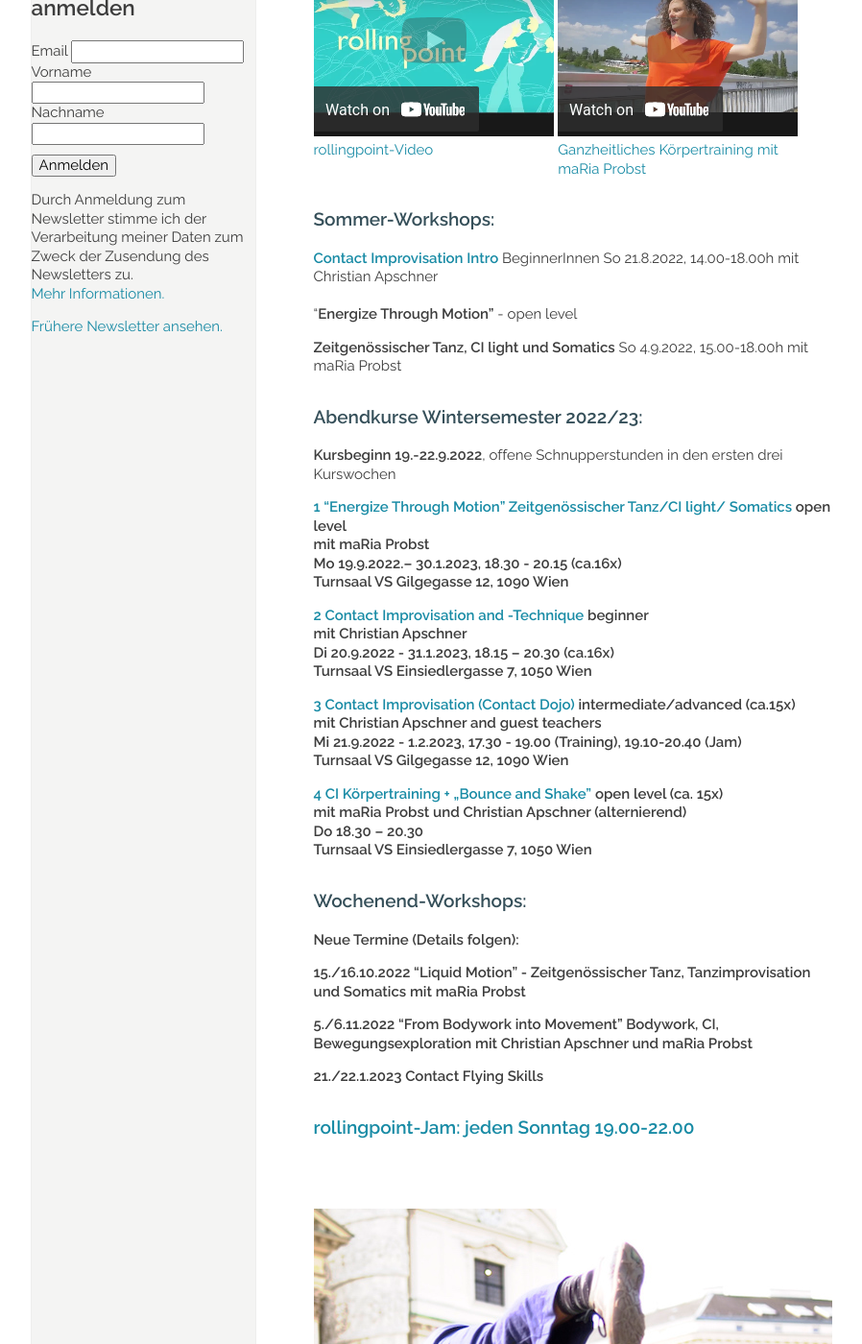
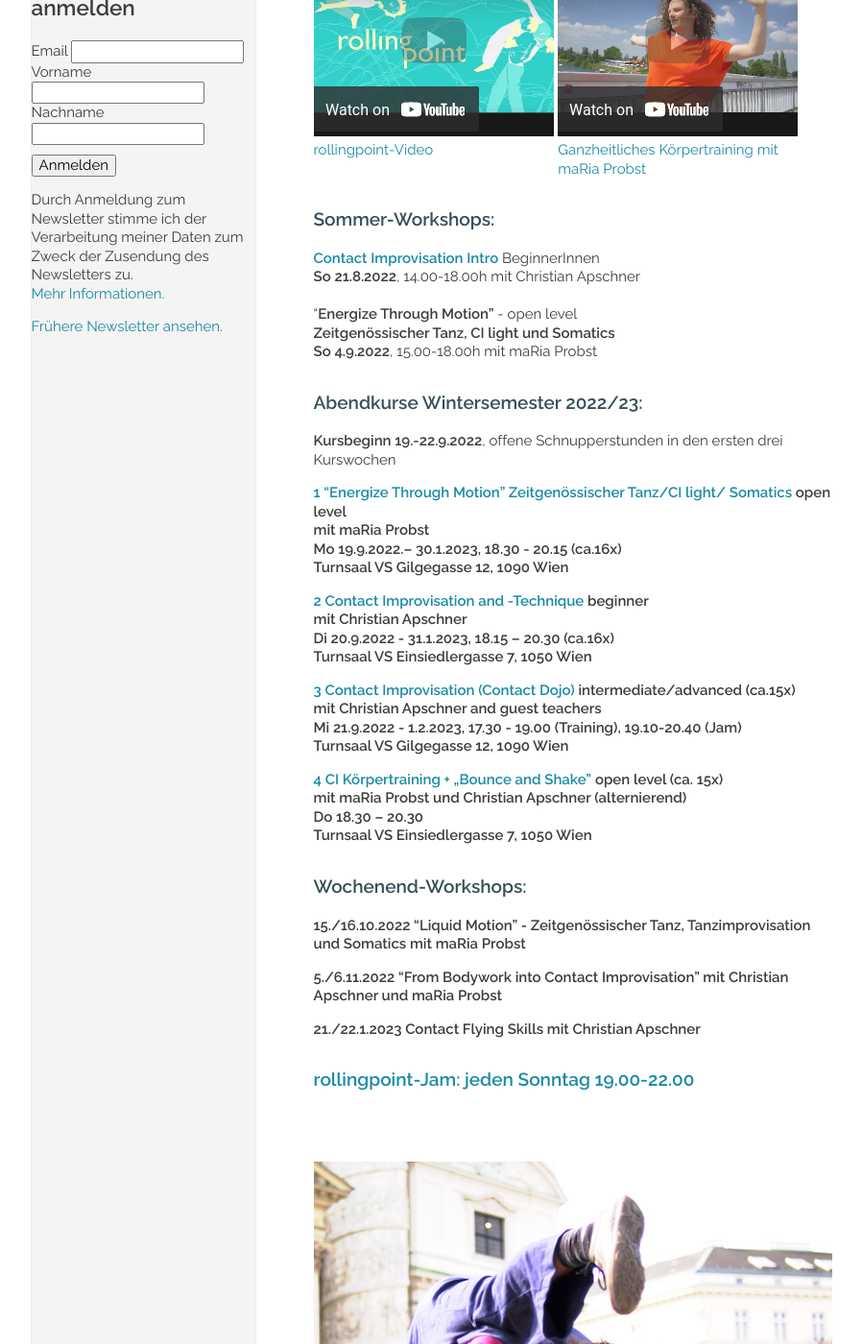
Before and after one commit to manulari/rollingpointat, a Jekyll site: the page built from _pages_de/index.md, in a window 1280 px wide and 1400 px high, scrolled down 926 px. Shown: the whole window at 96% size, without its empty margins (152-1050 px from the left). Built offline with Jekyll 4.4.1, drawn with Linux system fonts in a browser that asks for light colours; comment, search, counter and statistics services are not loaded.

Commit message:
Update page (de) “index”

```diff
--- a/_pages_de/index.md
+++ b/_pages_de/index.md
@@ -21,11 +21,12 @@ Fotocredit: https://johannes-stolba.net/photography/
 
 ### Sommer-Workshops:
 
-**[Contact Improvisation Intro](/workshops#intro)** BeginnerInnen So 21.8.2022, 14.00-18.00h mit Christian Apschner\
+**[Contact Improvisation Intro](/workshops#intro)** BeginnerInnen\
+**So 21.8.2022**, 14.00-18.00h mit Christian Apschner\
 \
-"**Energize Through Motion"** - open level
-
-**Zeitgenössischer Tanz, CI light und Somatics** So 4.9.2022, 15.00-18.00h mit maRia Probst
+"**Energize Through Motion"** - open level\
+**Zeitgenössischer Tanz, CI light und Somatics**\
+**So 4.9.2022**, 15.00-18.00h mit maRia Probst
 
 ### Abendkurse Wintersemester 2022/23:
 
@@ -53,13 +54,11 @@ Turnsaal VS Einsiedlergasse 7, 1050 Wien**
 
 ### Wochenend-Workshops:
 
-**Neue Termine (Details folgen):**
-
 **15./16.10.2022 "Liquid Motion" - Zeitgenössischer Tanz, Tanzimprovisation und Somatics mit maRia Probst**
 
-**5./6.11.2022 "From Bodywork into Movement" Bodywork, CI, Bewegungsexploration mit Christian Apschner und maRia Probst**
+**5./6.11.2022 "From Bodywork into Contact Improvisation" mit Christian Apschner und maRia Probst**
 
-**21./22.1.2023 Contact Flying Skills**
+**21./22.1.2023 Contact Flying Skills mit Christian Apschner**
 
 ### **[rollingpoint-Jam: jeden Sonntag 19.00-22.00](/jams)**
 
```
